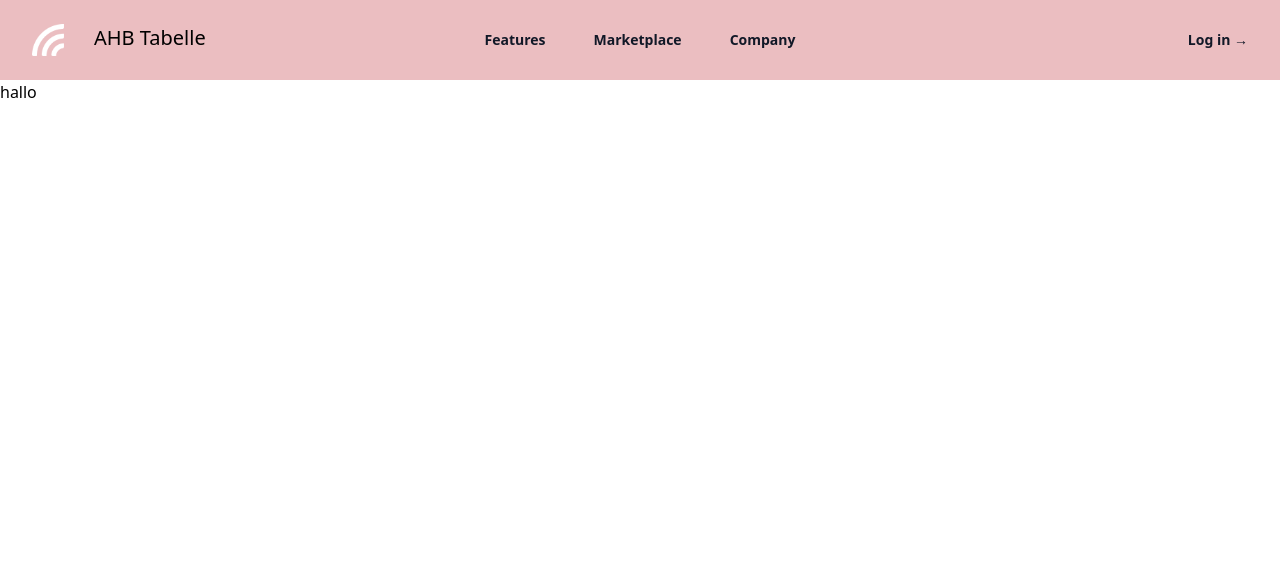
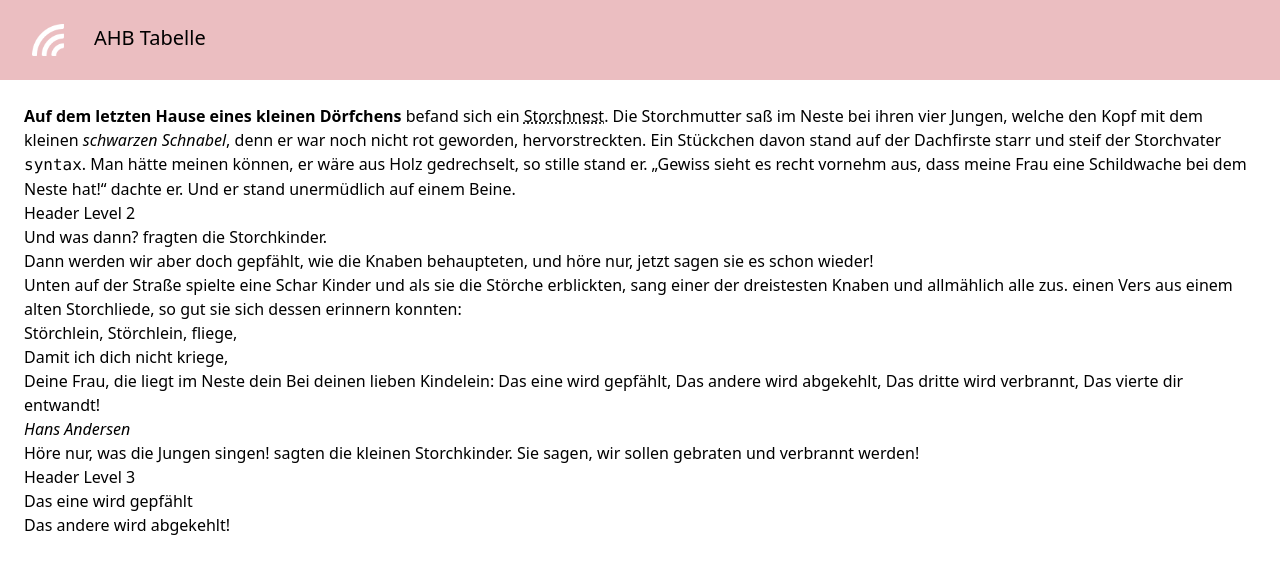
Before and after one commit to Hochfrequenz/ahbesser, an Angular app: page / in a window 1280 px wide. Shown: the top 574 px of the page. Built offline with nearby package versions, Linux system fonts and the light colour scheme.

Commit message:
Init routing

```diff
--- a/src/app/app.component.html
+++ b/src/app/app.component.html
@@ -1,35 +1 @@
-<header class="bg-primary">
-  <nav
-    class="mx-auto flex max-w-7xl items-center justify-between p-6 lg:px-8"
-    aria-label="Global"
-  >
-    <div class="flex lg:flex-1">
-      <a href="#" class="-m-1.5 p-1.5 me-6">
-        <span class="sr-only">Hochfrequenz Unternehmensberatung GmbH</span>
-        <img
-          class="h-8 w-auto"
-          src="/assets/logo.png"
-          alt="Firmenlogo von Hochfrequenz"
-        />
-      </a>
-      <h1 class="text-xl">AHB Tabelle</h1>
-    </div>
-    <div class="hidden lg:flex lg:gap-x-12">
-      <a href="#" class="text-sm font-semibold leading-6 text-gray-900"
-        >Features</a
-      >
-      <a href="#" class="text-sm font-semibold leading-6 text-gray-900"
-        >Marketplace</a
-      >
-      <a href="#" class="text-sm font-semibold leading-6 text-gray-900"
-        >Company</a
-      >
-    </div>
-    <div class="hidden lg:flex lg:flex-1 lg:justify-end">
-      <a href="#" class="text-sm font-semibold leading-6 text-gray-900"
-        >Log in <span aria-hidden="true">&rarr;</span></a
-      >
-    </div>
-  </nav>
-</header>
-<section>hallo</section>
+<router-outlet />
--- a/src/app/app.component.ts
+++ b/src/app/app.component.ts
@@ -6,8 +6,5 @@ import { RouterOutlet } from '@angular/router';
   standalone: true,
   imports: [RouterOutlet],
   templateUrl: './app.component.html',
-  styleUrl: './app.component.scss',
 })
-export class AppComponent {
-  title = 'ahbesser';
-}
+export class AppComponent {}
--- a/src/app/app.routes.ts
+++ b/src/app/app.routes.ts
@@ -1,3 +1,14 @@
 import { Routes } from '@angular/router';
+import { LandingPageComponent } from './features/landingpage/views/landing-page/landing-page.component';
 
-export const routes: Routes = [];
+export const routes: Routes = [
+  {
+    path: '',
+    loadComponent: async () =>
+      (
+        await import(
+          './features/landingpage/views/landing-page/landing-page.component'
+        )
+      ).LandingPageComponent,
+  },
+];
--- /dev/null
+++ b/src/app/features/landingpage/views/landing-page/landing-page.component.html
@@ -0,0 +1,51 @@
+<app-header />
+<section class="p-6">
+  <p>
+    <strong>Auf dem letzten Hause eines kleinen Dörfchens</strong> befand sich
+    ein <abbr title="Behausung eines langbeinigen Vogels">Storchnest</abbr>. Die
+    Storchmutter saß im Neste bei ihren vier Jungen, welche den Kopf mit dem
+    kleinen <em>schwarzen Schnabel</em>, denn er war noch nicht rot geworden,
+    hervorstreckten. Ein Stückchen davon stand auf der Dachfirste starr und
+    steif der Storchvater <code>syntax</code>. Man hätte meinen können, er wäre
+    aus Holz gedrechselt, so stille stand er. „Gewiss sieht es recht vornehm
+    aus, dass meine Frau eine Schildwache bei dem Neste hat!“ dachte er. Und er
+    stand unermüdlich auf
+    <a href="#nirgendwo" title="Title für einem Bein">einem Beine</a>.
+  </p>
+
+  <h2>Header Level 2</h2>
+  <ol>
+    <li>Und was dann? fragten die Storchkinder.</li>
+    <li>
+      Dann werden wir aber doch gepfählt, wie die Knaben behaupteten, und höre
+      nur, jetzt sagen sie es schon wieder!
+    </li>
+  </ol>
+
+  <p>
+    Unten auf der Straße spielte eine Schar Kinder und als sie die Störche
+    erblickten, sang einer der dreistesten Knaben und allmählich alle zus. einen
+    Vers aus einem alten Storchliede, so gut sie sich dessen erinnern konnten:
+  </p>
+
+  <blockquote cite="Hans Andersen">
+    <p>
+      Störchlein, Störchlein, fliege,<br />Damit ich dich nicht kriege,
+      <br />Deine Frau, die liegt im Neste dein Bei deinen lieben Kindelein: Das
+      eine wird gepfählt, Das andere wird abgekehlt, Das dritte wird verbrannt,
+      Das vierte dir entwandt!
+    </p>
+    <p><cite>Hans Andersen</cite></p>
+  </blockquote>
+
+  <p>
+    Höre nur, was die Jungen singen! sagten die kleinen Storchkinder. Sie sagen,
+    wir sollen gebraten und verbrannt werden!
+  </p>
+
+  <h3>Header Level 3</h3>
+  <ul>
+    <li>Das eine wird gepfählt</li>
+    <li>Das andere wird abgekehlt!</li>
+  </ul>
+</section>
--- /dev/null
+++ b/src/app/shared/components/header/header.component.html
@@ -0,0 +1,19 @@
+<header class="bg-primary">
+  <nav
+    class="mx-auto flex max-w-7xl items-center justify-between p-6 lg:px-8"
+    aria-label="Global"
+  >
+    <div class="flex lg:flex-1">
+      <a href="#" class="-m-1.5 p-1.5 me-6">
+        <span class="sr-only">Hochfrequenz Unternehmensberatung GmbH</span>
+        <img
+          class="h-8 w-auto"
+          src="/assets/logo.png"
+          alt="Firmenlogo von Hochfrequenz"
+        />
+      </a>
+      <h1 class="text-xl">AHB Tabelle</h1>
+    </div>
+  </nav>
+  <ng-content />
+</header>
```
Also changed, not shown: src/app/features/landingpage/views/landing-page/landing-page.component.ts (added, +10 -0 lines), src/app/shared/components/header/header.component.ts (added, +9 -0 lines), src/app/app.component.scss (deleted), 2 other files (tests, documents, lock files or other folders).
